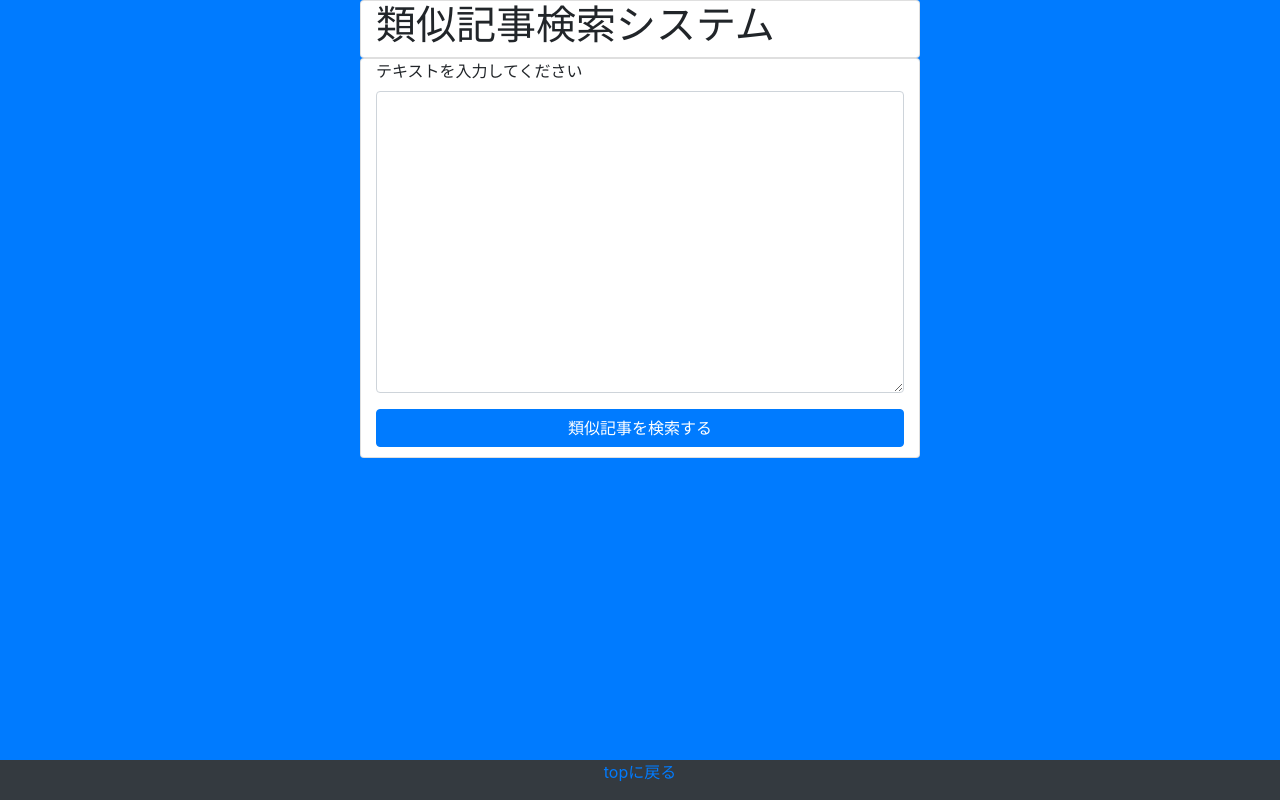
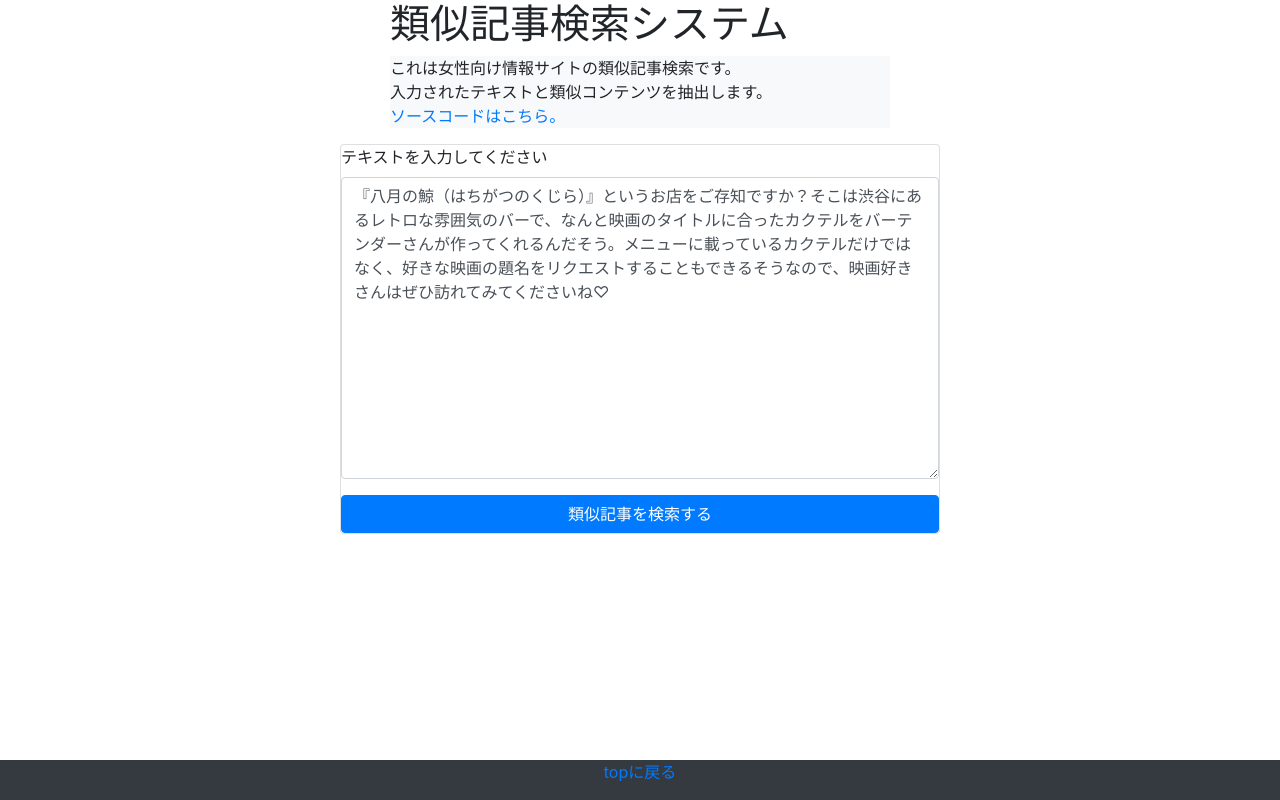
Before and after one commit to fumiya-ohkabe/similar_article_search, a Bottle app: page / in a window 1280 px wide. Run offline with Bottle, Linux system fonts and the light colour scheme; some libraries are stand-ins or nearby versions.

Commit message:
[update] htmlの見た目調整

```diff
--- a/app.py
+++ b/app.py
@@ -1,4 +1,4 @@
-from bottle import route, get, post, request, run
+from bottle import route, get, post, request, run, redirect
 import jinja2
 from bottle import TEMPLATE_PATH, jinja2_template as template
 from my_module.db_conector import *
@@ -13,6 +13,9 @@ def toppage():
 @route('/search', method=["GET", "POST"])
 def get_article():
     text = request.forms.article_text
+    # import pdb; pdb.set_trace();
+    if text == "":
+        redirect("/")
 
     # 入力テキストとの類似度を計算し記事idと類似度のlist of dictを返す
     similarities = show_similarities(text)
@@ -26,7 +29,7 @@ def get_article():
         target_article = [article for article in articles if article["id"] == similarity["id"]][0]
         similarity.update(target_article)
 
-    return template('search_result.j2', results=similarities)
+    return template('search_result.j2', text=text,results=similarities)
 
 
 run(host='localhost', port=8080, debug=True, reloader=True)
--- a/template/base.j2
+++ b/template/base.j2
@@ -4,15 +4,23 @@
     <meta charset="utf-8">
     <meta http-equiv="X-UA-Compatible" content="IE=edge">
     <meta name="viewport" content="width=device-width, initial-scale=1">
-    <title>Bootstrap Sample</title>
+    <title>類似記事検索システム</title>
     <!-- BootstrapのCSS読み込み -->
     <link href="https://stackpath.bootstrapcdn.com/bootstrap/4.1.3/css/bootstrap.min.css" rel="stylesheet" integrity="sha384-MCw98/SFnGE8fJT3GXwEOngsV7Zt27NXFoaoApmYm81iuXoPkFOJwJ8ERdknLPMO" crossorigin="anonymous">
+
     <!-- jQuery読み込み -->
     <script src="https://ajax.googleapis.com/ajax/libs/jquery/1.11.3/jquery.min.js"></script>
     <!-- BootstrapのJS読み込み -->
     <script src="https://stackpath.bootstrapcdn.com/bootstrap/4.1.3/js/bootstrap.min.js" integrity="sha384-ChfqqxuZUCnJSK3+MXmPNIyE6ZbWh2IMqE241rYiqJxyMiZ6OW/JmZQ5stwEULTy" crossorigin="anonymous"></script>
+    <script type="text/javascript">
+      $(function() {
+          var height=$("header").height();
+          $("body").css("margin-top", height + 10);//10pxだけ余裕をもたせる
+      });
+    </script>
+
   </head>
-  <body class="bg-primary">
+  <body class="bg-white" style="padding-bottom: 70px;">
     {% block content %} {% endblock %}
 
     <!-- Optional JavaScript -->
@@ -23,8 +31,6 @@
   </body>
 
   <footer class="fixed-bottom bg-dark">
-    <div class="container">
-      <p class="text-muted" align="center"><a href="/">topに戻る</a></p>
-    </div>
+      <p class="text-center"><a href="/">topに戻る</a></p>
   </footer>
 </html>
--- a/template/search.j2
+++ b/template/search.j2
@@ -1,14 +1,19 @@
 {% extends "base.j2" %}
 
 {% block content %}
-  <div class="container-fluid card" style="width: 35rem;">
-    <h1>類似記事検索システム</h1>
+<div class="mx-auto" style="width: 500px;">
+  <h1>類似記事検索システム</h1>
+  <p class="bg-light" align="">
+    これは女性向け情報サイトの類似記事検索です。<br>
+    入力されたテキストと類似コンテンツを抽出します。<br>
+    <a href="https://github.com/fumiya-ohkabe/similar_article_search">ソースコードはこちら。</a>
+  </p>
+</div>
+<form class="mx-auto card" style="width: 600px;" action="/search" method="post">
+  <div class="form-group">
+    <label aline="center" for="article_text">テキストを入力してください</label>
+    <textarea class="form-control" id="article_text" name="article_text" rows="12">『八月の鯨（はちがつのくじら）』というお店をご存知ですか？そこは渋谷にあるレトロな雰囲気のバーで、なんと映画のタイトルに合ったカクテルをバーテンダーさんが作ってくれるんだそう。メニューに載っているカクテルだけではなく、好きな映画の題名をリクエストすることもできるそうなので、映画好きさんはぜひ訪れてみてくださいね♡</textarea>
   </div>
-  <form class="container-fluid card" style="width: 35rem; height: 25rem;" action="/search" method="post">
-    <div class="form-group">
-      <label for="article_text">テキストを入力してください</label>
-      <textarea class="form-control" id="article_text" name="article_text" rows="12"></textarea>
-    </div>
-    <button type="submit" class="btn btn-primary">類似記事を検索する</button>
-  </form>
+  <button type="submit" class="btn btn-primary">類似記事を検索する</button>
+</form>
 {% endblock %}
--- a/template/search_result.j2
+++ b/template/search_result.j2
@@ -1,6 +1,10 @@
 {% extends "base.j2" %}
 
 {% block content %}
+  <header class="card fixed-top container">
+    <h5>入力したテキスト</h5>
+    <p class="h6">{{ text }}</p>
+  </header>
   <div class="container bg-light">
     <table class="table">
       <thead>
@@ -20,7 +24,7 @@
             <td>{{ loop.index }}</td>
             <td><a href="{{ result['link'] }}" target="_blank">{{ result["title"] }}</a></td>
             <td>{{ result["category"] }}</td>
-            <td>{{ result["writer_name"] }}</td>
+            <td><a href="{{ result['writer_link'] }}" target="_blank">{{ result["writer_name"] }}</a></td>
             <td>{{ result["views"] }}</td>
             <td>{{ result["loves"] }}</td>
             <td>{{ "%.1f"|format(result["similarity"] * 100|float) }} %</td>
```
